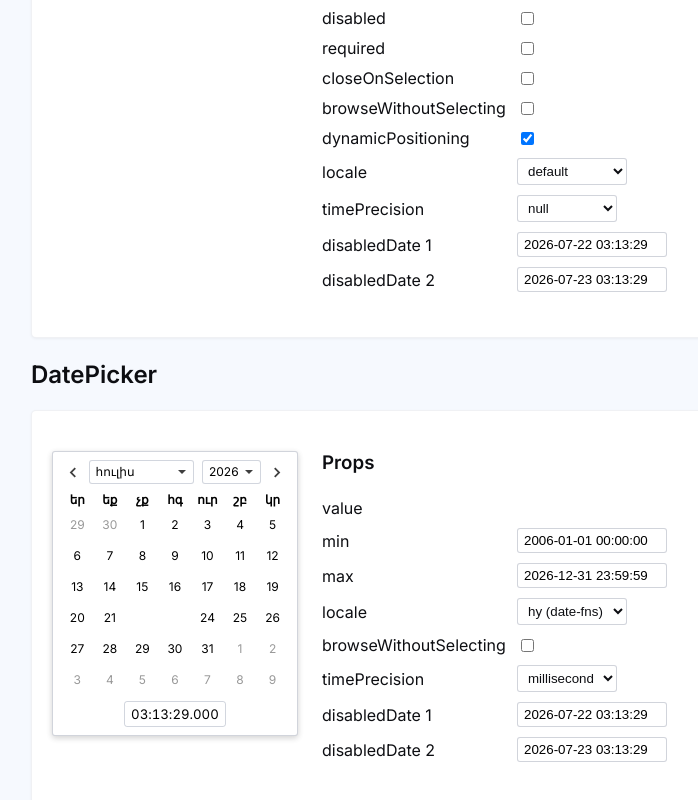
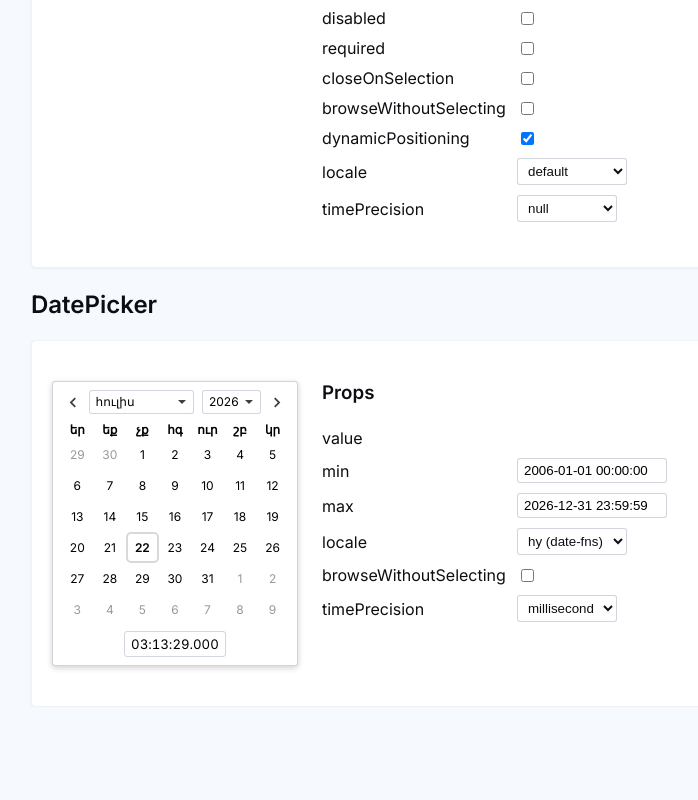
Before and after one commit to probablykasper/date-picker-svelte, a SvelteKit app: page / in a window 1280 px wide. Shown: the part 850-1650 px from the top of the page, without its empty margins (209-907 px from the left). After the commit the page ends 1557 px from the top, so only its background shows below. Built offline with nearby package versions, Linux system fonts and the light colour scheme.

Commit message:
Revert demo

```diff
--- a/src/routes/DateInput.svelte
+++ b/src/routes/DateInput.svelte
@@ -27,19 +27,6 @@
 		{ key: 'hy (date-fns)', value: localeFromDateFnsLocale(hy) },
 	]
 	let locale = locales[0]
-	let disabledDay1 = new Date()
-	let disabledDay2 = new Date(disabledDay1)
-	disabledDay2.setDate(disabledDay1.getDate() + 1)
-	let disabledDates = [disabledDay1, disabledDay2].filter((d) => d !== undefined)
-
-	function isDisabledDate(date: Date): boolean {
-		for (const disabledDate of disabledDates) {
-			if (isSameDate(date, disabledDate)) {
-				return true
-			}
-		}
-		return false
-	}
 </script>
 
 <Split>
@@ -60,7 +47,6 @@
 		bind:dynamicPositioning
 		bind:timePrecision
 		bind:locale={locale.value}
-		{isDisabledDate}
 	/>
 
 	<svelte:fragment slot="right">
@@ -84,8 +70,5 @@
 			bind:value={timePrecision}
 			values={[null, 'minute', 'second', 'millisecond']}>{timePrecision}</Prop
 		>
-		{#each disabledDates as day, index}
-			<Prop label="disabledDate {index + 1}" bind:value={day} />
-		{/each}
 	</svelte:fragment>
 </Split>
--- a/src/routes/DatePicker.svelte
+++ b/src/routes/DatePicker.svelte
@@ -18,19 +18,6 @@
 	let locale = locales[3]
 	let browseWithoutSelecting: boolean
 	let timePrecision: 'minute' | 'second' | 'millisecond' | null = 'millisecond'
-	let disabledDay1 = new Date()
-	let disabledDay2 = new Date(disabledDay1)
-	disabledDay2.setDate(disabledDay1.getDate() + 1)
-	let disabledDates = [disabledDay1, disabledDay2].filter((d) => d !== undefined)
-
-	function isDisabledDate(date: Date): boolean {
-		for (const disabledDate of disabledDates) {
-			if (isSameDate(date, disabledDate)) {
-				return true
-			}
-		}
-		return false
-	}
 </script>
 
 <Split>
@@ -42,7 +29,6 @@
 			locale={locale.value}
 			bind:browseWithoutSelecting
 			{timePrecision}
-			{isDisabledDate}
 		/>
 	</div>
 	<div slot="right">
@@ -57,8 +43,5 @@
 			bind:value={timePrecision}
 			values={[null, 'minute', 'second', 'millisecond']}>{timePrecision}</Prop
 		>
-		{#each disabledDates as day, index}
-			<Prop label="disabledDate {index + 1}" bind:value={day} />
-		{/each}
 	</div>
 </Split>
```
